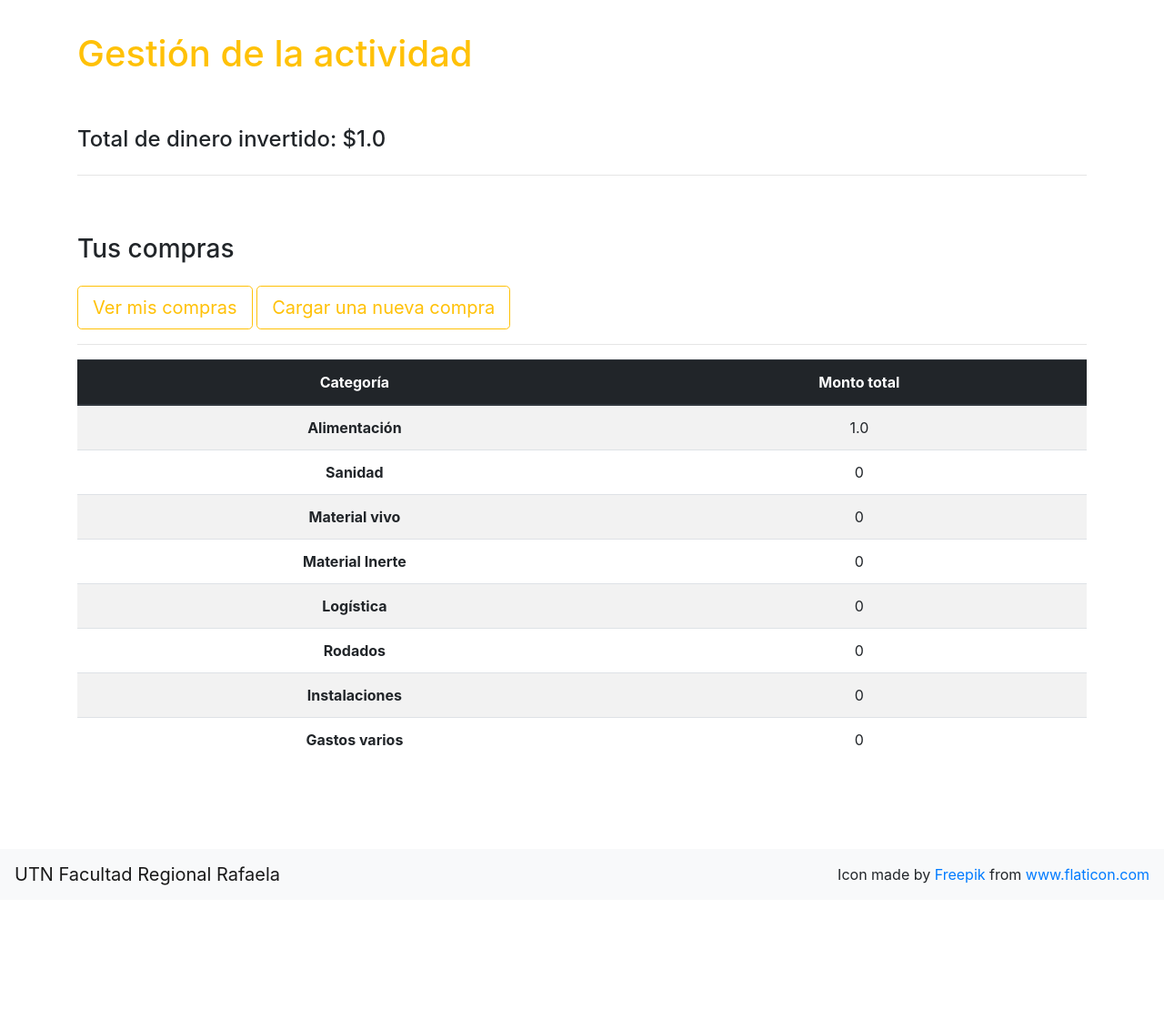
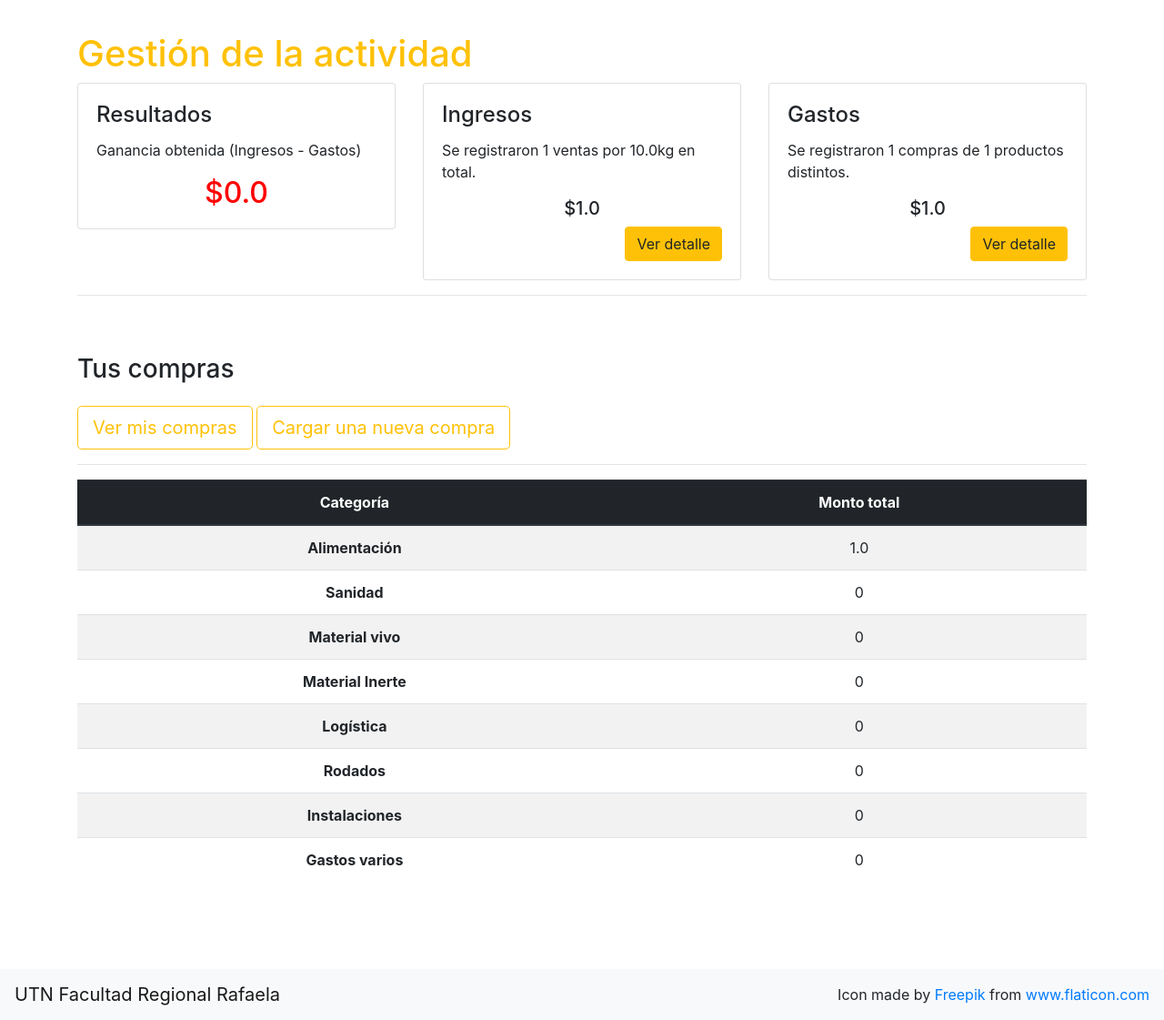
Before and after one commit to sofide/apicolapp, a Django app: page /gestion/ in a window 1280 px wide. Shown: the part 77-1198 px from the top of the page at 91% size. Before the commit the page ends 1050 px from the top, so only its background shows below. Run offline with Django 3.2, Linux system fonts and the light colour scheme; a user stored in the database is signed in; data comes from the database, SQL or seed files in the repository; tables that the repository leaves empty hold one stand-in row (values such as "Sample post"); some libraries are stand-ins or nearby versions.

Commit message:
add incomes and result to acounting index

```diff
--- a/accounting/templates/accounting/accounting_index.html
+++ b/accounting/templates/accounting/accounting_index.html
@@ -9,9 +9,46 @@
 </div>
 
 <div class="row">
-    <div class="col">
-        <h4 class="mt-5">Total de dinero invertido: ${{ invested_money.value__sum }}</h4>
+    <div class="col-md-4">
+        <div class="card">
+            <div class="card-body">
+                <h4 class="card-title">Resultados</h4>
+                <p class="card-text"> Ganancia obtenida (Ingresos - Gastos) </p>
+                {% if profit %}
+                    <div style="color: green">
+                {% else %}
+                    <div style="color: red">
+                {% endif %}
+                        <h2 class="card-text text-center">${{ result }}</h2>
+                    </div>
+            </div>
+        </div>
     </div>
+    <div class="col-md-4">
+        <div class="card">
+            <div class="card-body">
+                <h4 class="card-title">Ingresos</h4>
+                <p class="card-text">Se registraron {{ sales.total }} ventas por {{ sales.total_kg }}kg en total.</p>
+                <h5 class="card-text text-center">${{ sales.total_income }}</h5>
+                <div class="text-right">
+                    <a href="{% url 'sales_list' %}" class="btn btn-warning text-right">Ver detalle</a>
+                </div>
+            </div>
+        </div>
+    </div>
+    <div class="col-md-4">
+        <div class="card">
+            <div class="card-body">
+                <h4 class="card-title">Gastos</h4>
+                <p class="card-text">Se registraron {{ purchases.total }} compras de {{ purchases.products }} productos distintos.</p>
+                <h5 class="card-text text-center">${{ purchases.invested_money }}</h5>
+                <div class="text-right">
+                    <a href="{% url 'purchase_list' %}" class="btn btn-warning text-right">Ver detalle</a>
+                </div>
+            </div>
+        </div>
+    </div>
+
 </div>
 
 <hr/>
@@ -35,7 +72,7 @@
 </div>
 <hr/>
 
-{% if purchases %}
+{% if purchases_detail %}
 
     <div class="row">
         <div class="col">
@@ -47,7 +84,7 @@
                     </tr>
                 </thead>
                 <tbody>
-                {% for category in purchases %}
+                {% for category in purchases_detail %}
                     <tr title="{{ category.description }}">
                         <th scope="row" class="text-center">{{ category.label }}</th>
                         {% if category.money %}
--- a/accounting/views.py
+++ b/accounting/views.py
@@ -1,25 +1,47 @@
 from django.contrib.auth.decorators import login_required
-from django.db.models import Q, Sum, Prefetch
+from django.db.models import Q, Sum, Count, Prefetch
 from django.shortcuts import render, get_object_or_404, redirect
 
 from accounting.manage_data import purchases_by_categories
-from accounting.models import Product, Purchase, Category
+from accounting.models import Product, Purchase, Category, Sale
 from accounting.forms import ProductForm, PurchaseForm, SaleForm
 
 
 @login_required
 def accounting_index(request):
-    invested_money = Purchase.objects.filter(product__user=request.user).aggregate(Sum('value'))
+    '''
+    Show user's incomes and investments.
+    '''
+    # INVESTMENTS
+    purchases = Purchase.objects.filter(product__user=request.user).aggregate(
+        invested_money=Sum('value'),
+        total = Count('id'),
+        products=Count('product', distinct=True)
+    )
+
     sum_by_categories = Sum(
         'products__purchases__value',
         filter=Q(products__purchases__product__user=request.user)
     )
-    purchases = Category.objects.annotate(money=sum_by_categories)
+    purchases_detail = Category.objects.annotate(money=sum_by_categories)
+
+    # INCOMES
+    sales = Sale.objects.filter(user=request.user).aggregate(
+        total=Count('id'),
+        total_income=Sum('value'),
+        total_kg=Sum('amount'),
+    )
 
 
+    result = sales['total_income'] - purchases['invested_money']
+    profit = result > 0
+
     return render(request, 'accounting/accounting_index.html', {
-        'invested_money': invested_money,
         'purchases': purchases,
+        'purchases_detail': purchases_detail,
+        'sales': sales,
+        'result': result,
+        'profit': profit,
     })
 
 
```
